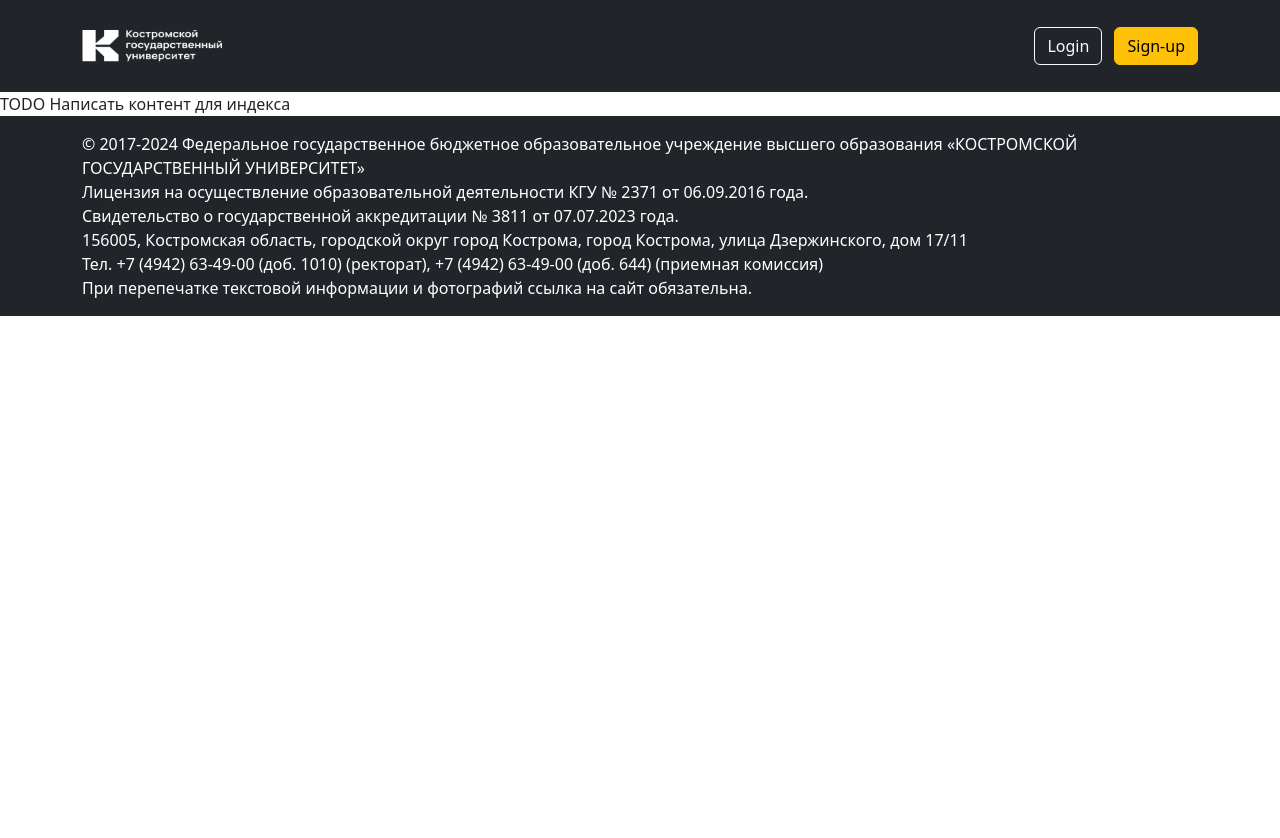
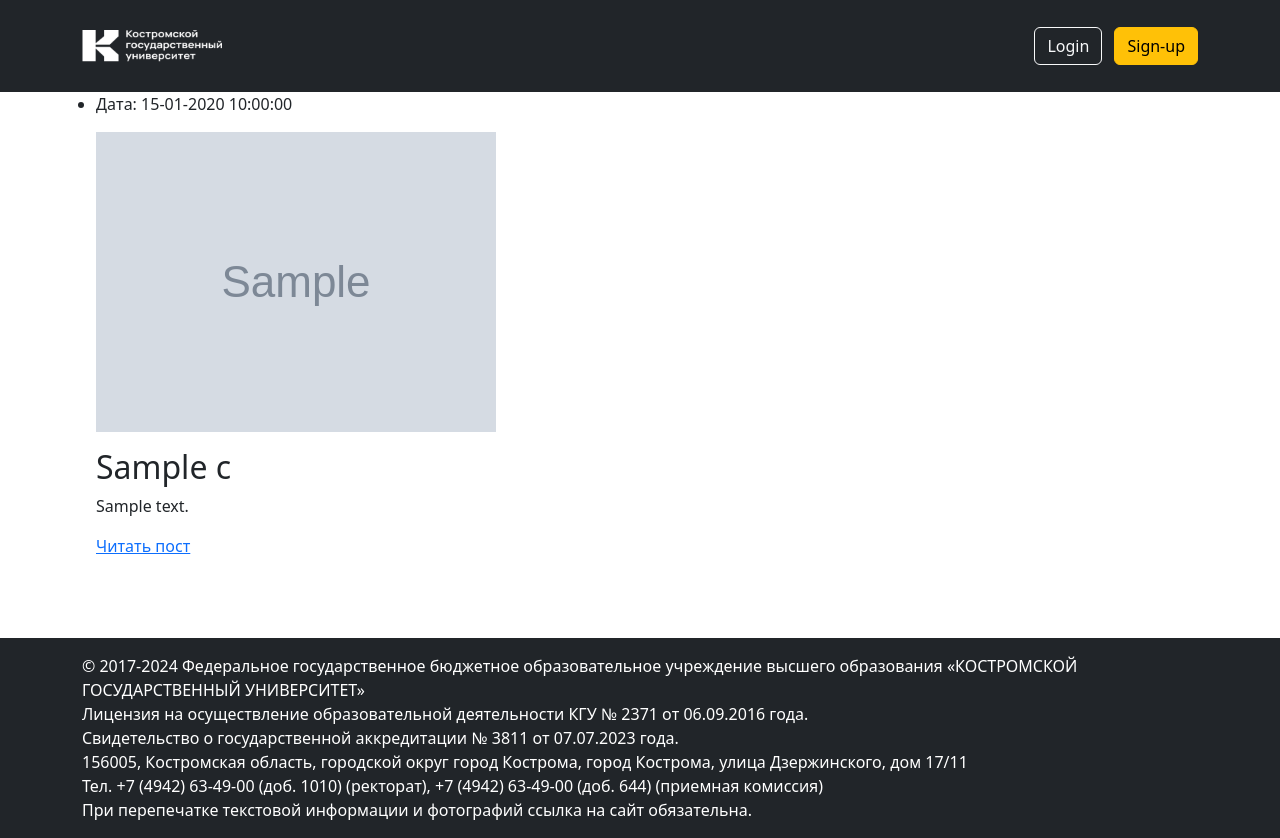
Before and after one commit to headcrab8524/NeiroSystem, a Django app: template lostfiles/main/templates/main/index.html in a window 1280 px wide. Before the commit the page ends 316 px from the top, so only its background shows below. Run offline with Django 5.2, Linux system fonts and the light colour scheme; tables that the repository leaves empty hold one stand-in row (values such as "Sample post"); the template is opened without the code that fills it: values that come from a table or form of the project are taken from there, most other values are stand-ins (such as "Sample title", 1, 10 or a date in 2020); grey boxes marked "Sample" are stand-in pictures.

Commit message:
Теги + вывод карточек на страницу

```diff
--- a/lostfiles/main/models.py
+++ b/lostfiles/main/models.py
@@ -4,10 +4,9 @@ from django.urls import reverse
 
 class User(models.Model):
     first_name = models.CharField(max_length=255)
-    middle_name = models.CharField(max_length=255)
+    middle_name = models.CharField(max_length=255, null=True, blank=True)
     last_name = models.CharField(max_length=255)
-    photo = models.ImageField(upload_to="photos/")
-    #photo = models.CharField(max_length=255)
+    photo = models.ImageField(upload_to="photos/", null=True, blank=True)
     login = models.CharField(max_length=255)
     password = models.CharField(max_length=255)
     role = models.ForeignKey('Role', on_delete=models.SET_NULL, null=True)
@@ -26,7 +25,8 @@ class User(models.Model):
 class ItemCard(models.Model):
     name = models.CharField(max_length=255)
     item_class = models.ForeignKey('Class', on_delete=models.SET_NULL, null=True)
-    comment = models.ForeignKey('Comment', on_delete=models.SET_NULL, null=True)
+    content = models.TextField(blank=True)
+    comment = models.ForeignKey('Comment', on_delete=models.SET_NULL, null=True, blank=True)
     time_create = models.DateTimeField(auto_now_add=True)
     resp_user = models.ForeignKey('User', on_delete=models.SET_NULL, null=True)
     status = models.BooleanField(default=True)
@@ -44,7 +44,7 @@ class Item(models.Model):
     name = models.CharField(max_length=255)
     time_found = models.DateTimeField()
     place_found = models.CharField(max_length=255)
-    photo = models.ImageField(upload_to="photos/")
+    photo = models.ImageField(upload_to="photos/", blank=True)
     item_class = models.ForeignKey('Class', on_delete=models.SET_NULL, null=True)
 
 
@@ -65,3 +65,4 @@ class Role(models.Model):
 
 class Class(models.Model):
     name = models.CharField(max_length=255)
+    rus_name = models.CharField(max_length=255)
--- a/lostfiles/main/templates/main/base.html
+++ b/lostfiles/main/templates/main/base.html
@@ -1,4 +1,5 @@
 {% load static %}
+{% load main_tags %}
 <!DOCTYPE html>
 <html lang="en">
 <head>
@@ -8,6 +9,9 @@
 {% include 'main/header.html' %}
 <body>
 {% block content %}
+
+{% get_class %}
+
 {% endblock content %}
 </body>
 
--- a/lostfiles/main/templates/main/index.html
+++ b/lostfiles/main/templates/main/index.html
@@ -1,6 +1,26 @@
 {% extends 'main/base.html' %}
 
 {% block content %}
+<section class="card-list ms-5 ps-3 pb-5 d-flex flex-wrap justify-content-start">
+    <ul class="list-articles">
+        {% for с in cards %}
+        <li><div class="article-panel">
 
-TODO Написать контент для индекса
+            <p class="last">Дата: {{c.time_update|date:"d-m-Y H:i:s"}}</p>
+        </div>
+
+            {% if c.photo %}
+            <p><img class="img-article-left thumb" src="{{p.photo.url}}"></p>
+            {% endif %}
+
+            <h2>{{c.title}}</h2>
+            {% autoescape on %}
+            {{c.content|linebreaks|truncatewords:50}}
+            {% endautoescape %}
+            <div class="clear"></div>
+            <p class="link-read-post"><a href='#'>Читать пост</a></p>
+        </li>
+        {% endfor %}
+    </ul>
+</section>
 {% endblock content %}
```
Also changed, not shown: lostfiles/main/templatetags/main_tags.py (added, +9 -0 lines), lostfiles/main/views.py (+3 -4 lines), lostfiles/main/migrations/0006_class_rus_name_itemcard_content.py (added), lostfiles/main/migrations/0007_alter_user_middle_name_alter_user_photo.py (added), lostfiles/main/migrations/0008_alter_user_middle_name_alter_user_photo.py (added), lostfiles/main/migrations/0009_alter_item_photo.py (added), lostfiles/main/migrations/0010_alter_itemcard_comment.py (added), lostfiles/main/templatetags/__init__.py (added), lostfiles/media/photos/cybere9e0c2e2e1a.png (added).
